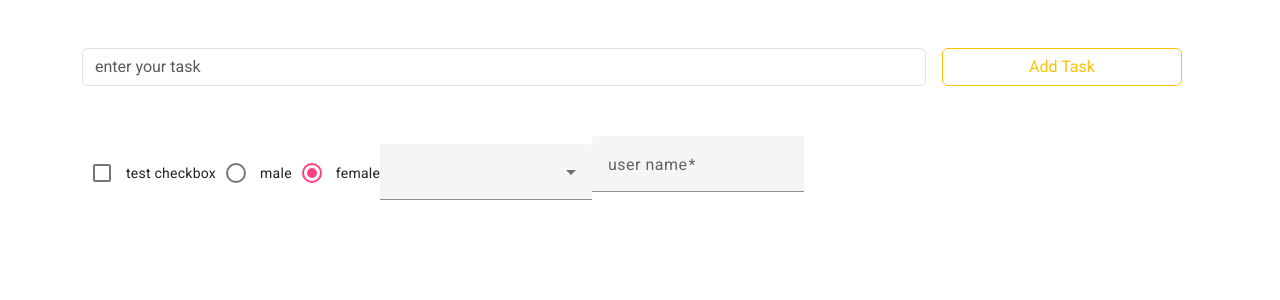
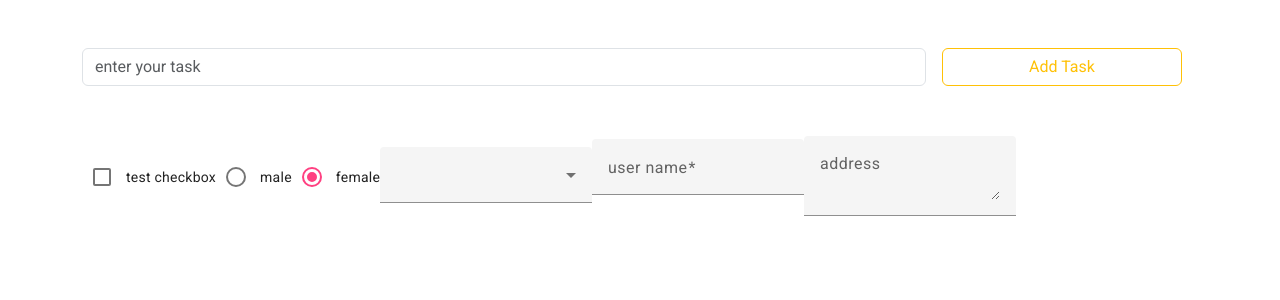
Before and after one commit to angular-codenight/season6, an Angular app: page / in a window 1280 px wide. Shown: the top 300 px of the page. Built offline with nearby package versions, Linux system fonts and the light colour scheme.

Commit message:
text-area

```diff
--- a/src/app/app.component.html
+++ b/src/app/app.component.html
@@ -36,6 +36,11 @@
     <mat-hint>enter your username</mat-hint>
     <mat-error *ngIf="usernameInput.invalid">username is required</mat-error>
   </mat-form-field>
+  <mat-form-field>
+    <textarea matInput placeholder="address" [(ngModel)]="address" required #addressInput="ngModel"></textarea>
+    <mat-hint>enter your address</mat-hint>
+    <mat-error *ngIf="addressInput.invalid">address is required</mat-error>
+  </mat-form-field>
 
   <h1 class="text-dark" *ngIf="isContentShown">content</h1>
 </div>
--- a/src/app/app.component.ts
+++ b/src/app/app.component.ts
@@ -15,6 +15,7 @@ export class AppComponent {
   // selectorValue=['1'];
   selectorValue='1';
   inputValue!: string;
+  address!: any;
 
   onCheckBoxChange(event: MatCheckboxChange) {
     this.isContentShown=event.checked;
@@ -32,6 +33,7 @@ export class AppComponent {
 //   }
 
 
+
   selectChange($event:MatSelectChange) {
     console.log($event.value)
     console.log($event.source)
```
